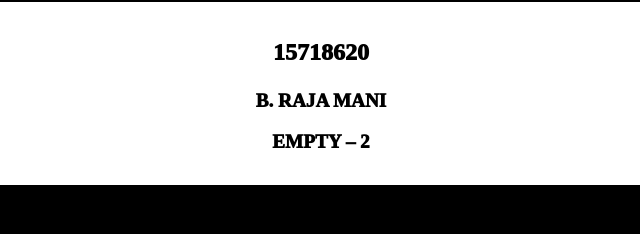
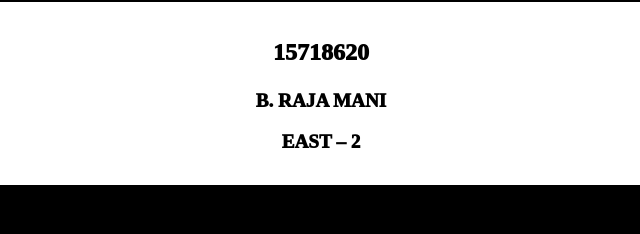
Before and after one commit to kalyan-raparthi/num, a plain HTML site: page index.html in a window 1280 px wide. Shown: the part 5855-6089 px from the top of the page, 319-959 px from the left. Drawn offline with Linux system fonts and the light colour scheme.

Commit message:
empty to east

```diff
--- a/index.html
+++ b/index.html
@@ -136,7 +136,7 @@
         <div class="section">
             <p class="in-0">15718620</p>
             <p class="in-1">B. RAJA MANI</p>
-            <p class="in-2">EMPTY – 2</p>
+            <p class="in-2">EAST – 2</p>
         </div>
         <div class="section">
             <p class="in-0">15722479</p>
```
